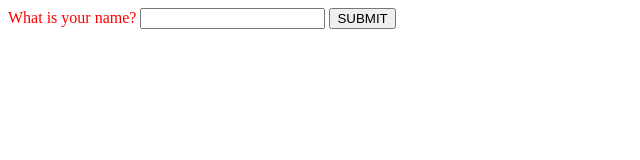
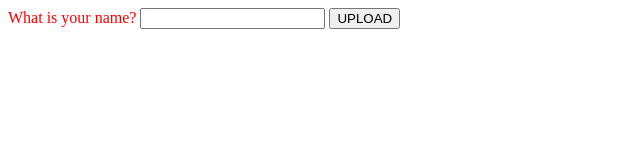
Before and after one commit to jonpaulp/GitExample02, a plain HTML site: page index.html in a window 1280 px wide. Shown: the full height of the page, 0-640 px from the left. Drawn offline with Linux system fonts and the light colour scheme.

Commit message:
changed submit to upload

```diff
--- a/index.html
+++ b/index.html
@@ -7,7 +7,7 @@
     <body>
         <p>
             What is your name? <input id="inName" maxlength="15">
-            <button id="btnSubmit">SUBMIT</button>
+            <button id="btnSubmit">UPLOAD</button>
         </p>
         <h1 id="hello"></h1>
         <script src="./index.js"></script>
```
